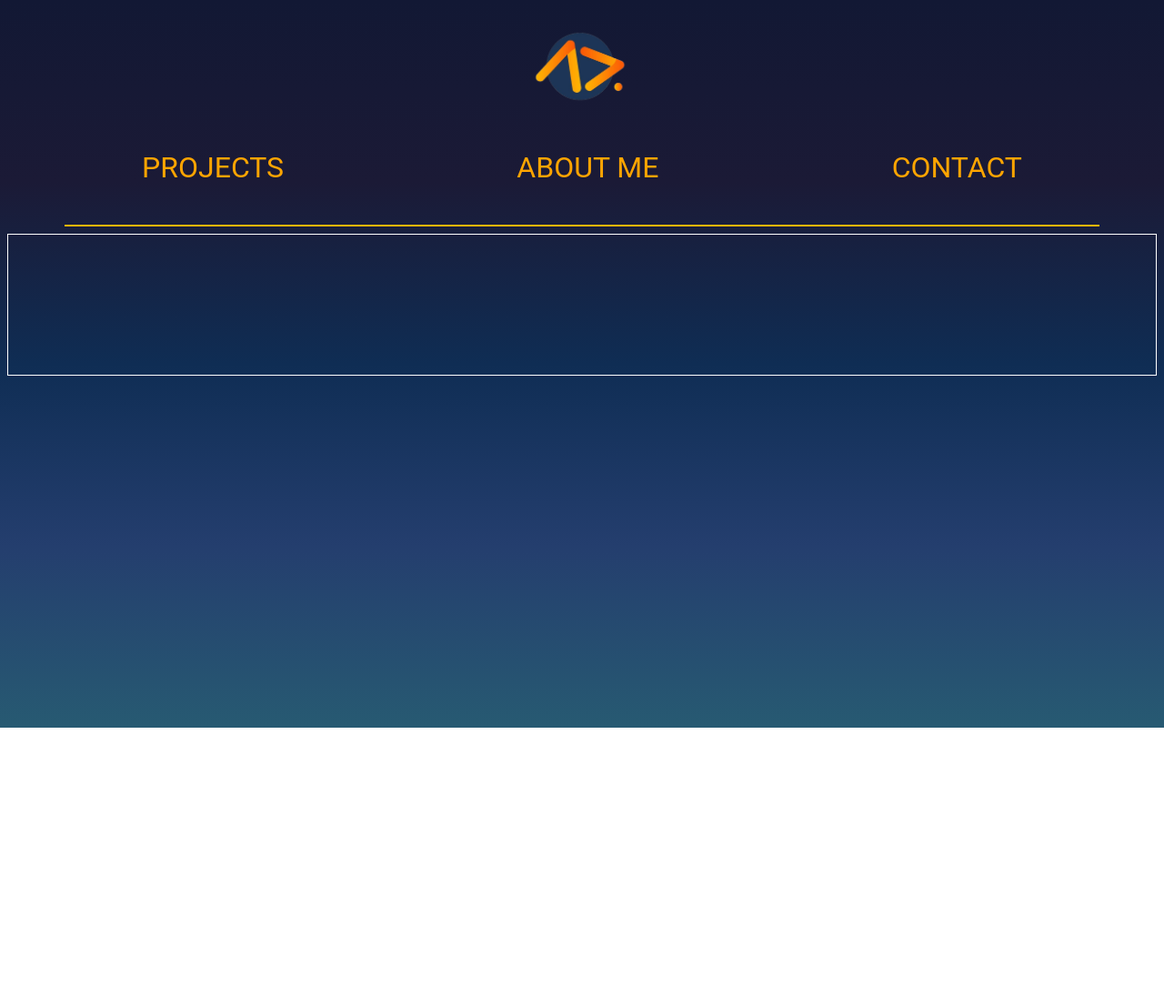
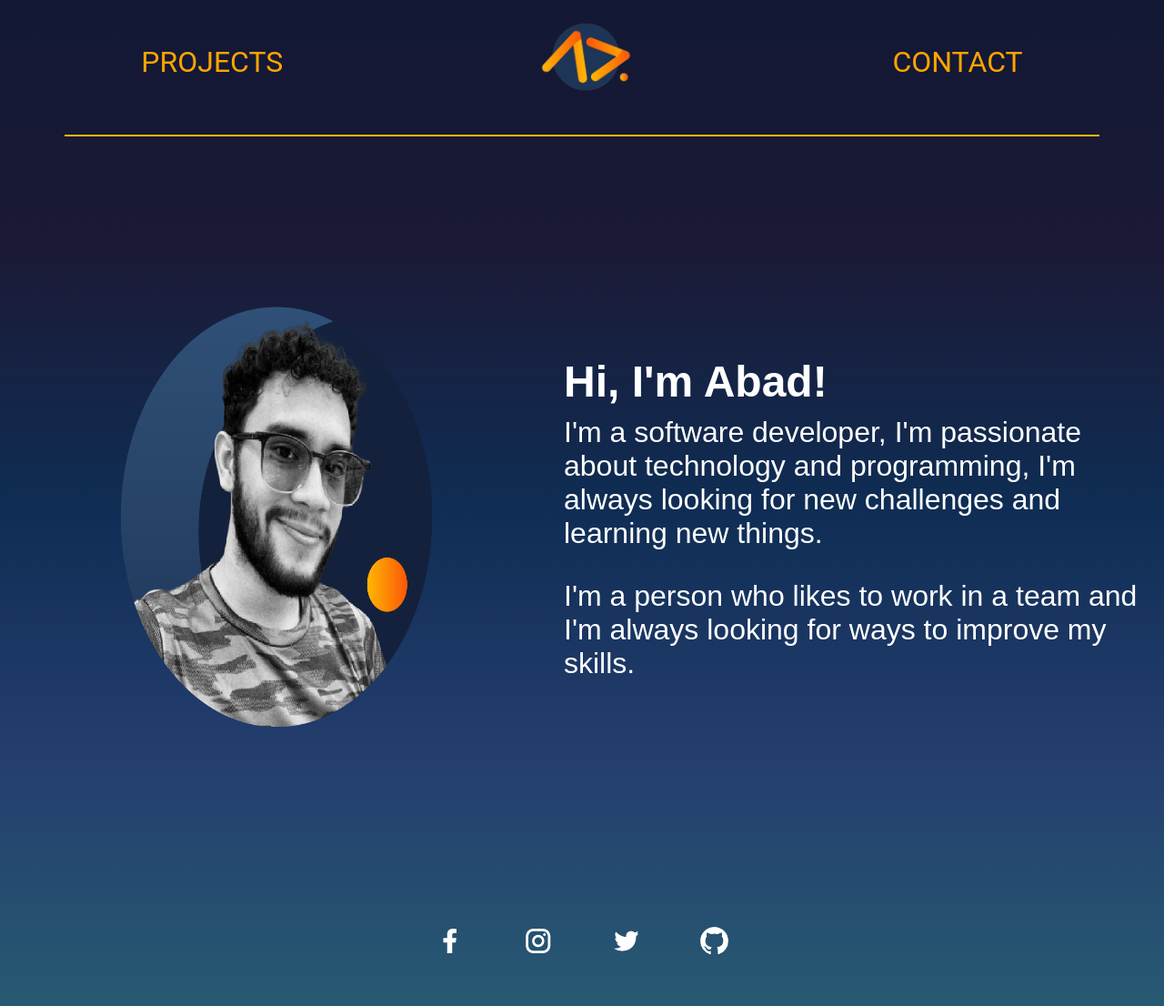
Before and after one commit to Ranie2704A/PortafolioV1.0, a plain HTML site: page index.html in a window 1280 px wide. Shown: the whole page at 91% size. Before the commit the page ends 800 px from the top, so only its background shows below. Drawn offline with Linux system fonts and the light colour scheme.

Commit message:
Main page done

```diff
--- a/css/styles.css
+++ b/css/styles.css
@@ -12,28 +12,35 @@ body{
 }
 
 .header-place{
-    padding: 10px;
+    padding: 0;
     margin: auto auto;
+    max-width: 100%;
 }
 
-.header-place img{
-    max-width: 10%;
-    max-height: 10%;
-    margin: auto auto;
-    display: flex;
-}
 
 .header-options{
     padding: 0;
     display: flex;
     justify-content: space-around;
     list-style: none;
+    margin: 0;
 }
 
 .header-options li{
     font-family: 'Roboto', sans-serif;
     color: orange;
     font-size: 2rem;
+    display: flex;
+    justify-content: center;
+    align-items: center;
+
+}
+
+.header-options li img {
+    max-width: 100%;
+    max-height: 100px;
+    margin: 0 auto;
+    display: block;
 
 }
 
@@ -53,8 +60,91 @@ a {
     width: 90%;
     border: none;
     height: 2px;
+    margin: 20px auto;
 }
 
 .main-container{
-    border: white 1px solid;
+    display: flex;
+    justify-content: start;
+    align-items: center;
+    height: 100vh;
 }
+
+.myPic{
+    display: flex;
+    justify-content: center;
+    align-items: center;
+    width: 50%;
+    height: 100%;
+}
+
+.myPic img{
+    width: 60%;
+    height: 60%;
+}
+
+.myBio{
+    max-width: 50%;
+    padding: 0 20px;
+}
+
+.myBio h1{
+    font-family: "Raleway", sans-serif;
+    font-optical-sizing: auto;
+    font-weight: bolder;
+    font-style: normal;
+    color: white;
+    font-size: 3em;
+    margin-bottom: 10px;
+}
+
+.myBio p{
+    font-family: "Raleway", sans-serif;
+    font-optical-sizing: auto;
+    font-weight: normal;
+    font-style: normal;
+    color: white;
+    font-size: 2em;
+    margin-top: 0;
+    padding-top: 0;
+}
+
+.footer-container{
+    max-width: 100%;
+    display: flex;
+    align-content: center;
+    justify-content: center;
+}
+
+
+.social-medias{
+
+    display: flex;
+    justify-content: space-between;
+    list-style: none;
+    padding: 0;
+    align-content: space-around;
+
+}
+
+
+.social-medias li {
+
+    display: flex;
+    justify-content: center;
+    align-items: center;
+
+
+}
+
+.social-medias li img{
+    max-width: 100%;
+    max-height: 100%;
+    margin: 30px;
+}
+
+.social-medias li img:hover{
+    cursor: pointer;
+    height: 50px;
+    width: 50px;
+}
--- a/index.html
+++ b/index.html
@@ -11,12 +11,9 @@
     <header>
       <div class="header-container">
         <div class="header-place">
-            <img src="/img/LogoPng.png" alt="Logo">
-        </div>
-        <div class="header-place">
           <ul class="header-options">
             <li><a href="#">PROJECTS</a></li>
-            <li><a href="#">ABOUT ME</a></li>
+            <li><img src="/img/LogoPng.png" alt="Logo"></li>
             <li><a href="#">CONTACT</a></li>
           </ul>
         </div>
@@ -25,11 +22,37 @@
     </header>
     <main>
       <div class="main-container">
-        <iframe src="" frameborder="0"></iframe>
-      </div>
+       <div class="myPic">
+        <img src="/img/Pic.png" alt="MyPic">
+       </div>
+       <div class="myBio">
+          <h1>Hi, I'm Abad!</h1>
+          <p>
+            I'm a software developer, I'm passionate about technology and programming, I'm always looking for new challenges and learning new things.
+          </p>
+          <p>
+            I'm a person who likes to work in a team and I'm always looking for ways to improve my skills.
+          </p>
+          </p>
+       </div>
     </main>
     <footer>
+      <div class="footer-container">
 
+        <ul class="social-medias">
+          <li><a href="https://www.facebook.com/Joyboy2704" target="_blank"
+            ><img src="/img/face.png" alt="Facebook"
+          /></a></li>
+          <li><a href="https://www.instagram.com/ranie_dev2704/" target="_blank"
+            ><img src="/img/ig.png" alt="Instagram"
+          /></a></li>
+          <li><a href="https://x.com/Ranie2704" target="_blank"
+            ><img src="/img/tw.png" alt="Twitter"
+          /></a></li>
+          <li><a href="https://github.com/Ranie2704A" target="_blank"><img src="/img/githuba.png"></a></li>
+        </ul>
+
+      </div>
     </footer>
 </body>
 </html>
```
Also changed, not shown: img/Pic.png (added), img/face.png (added), img/githuba.png (added), img/ig.png (added), img/tw.png (added).
